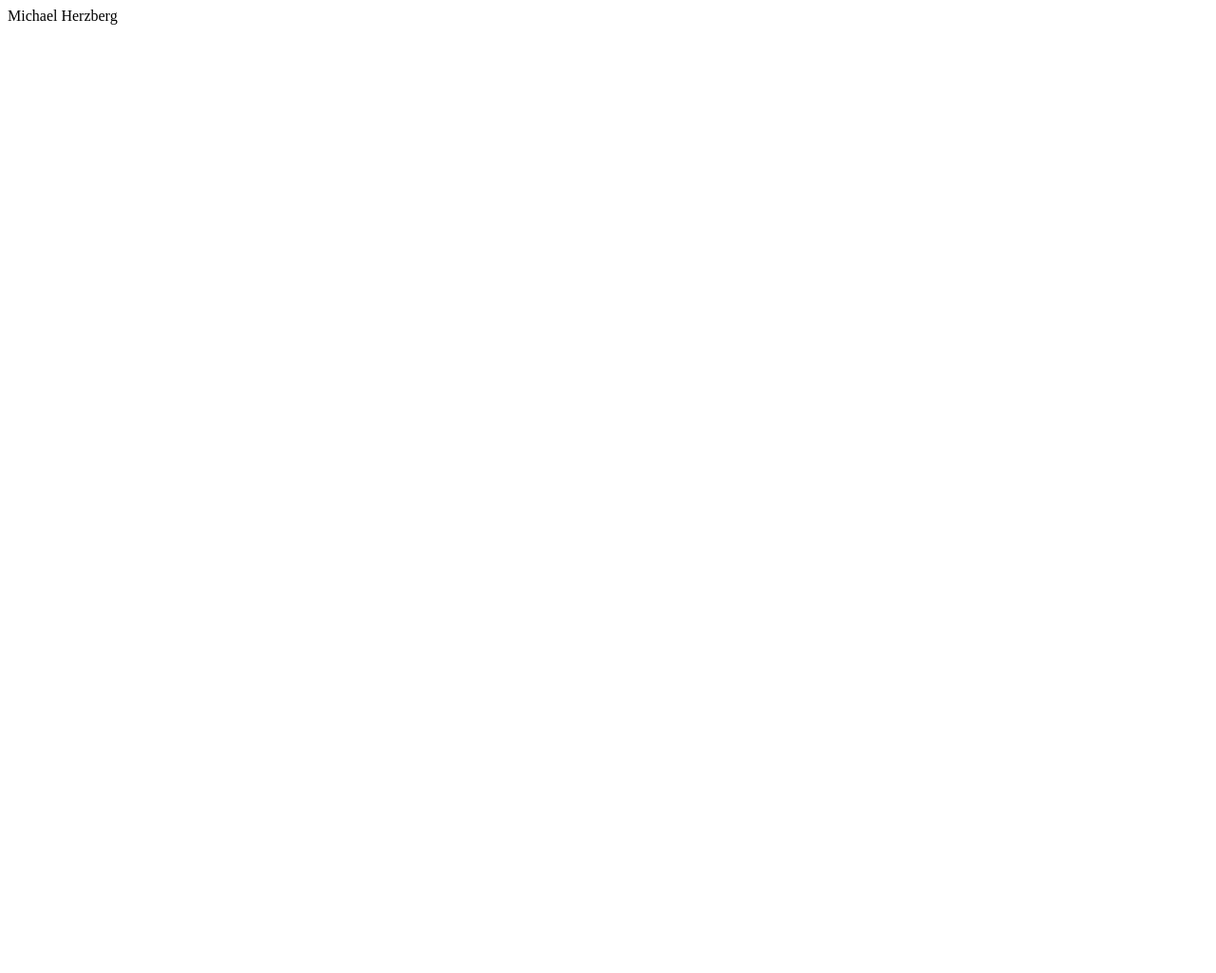
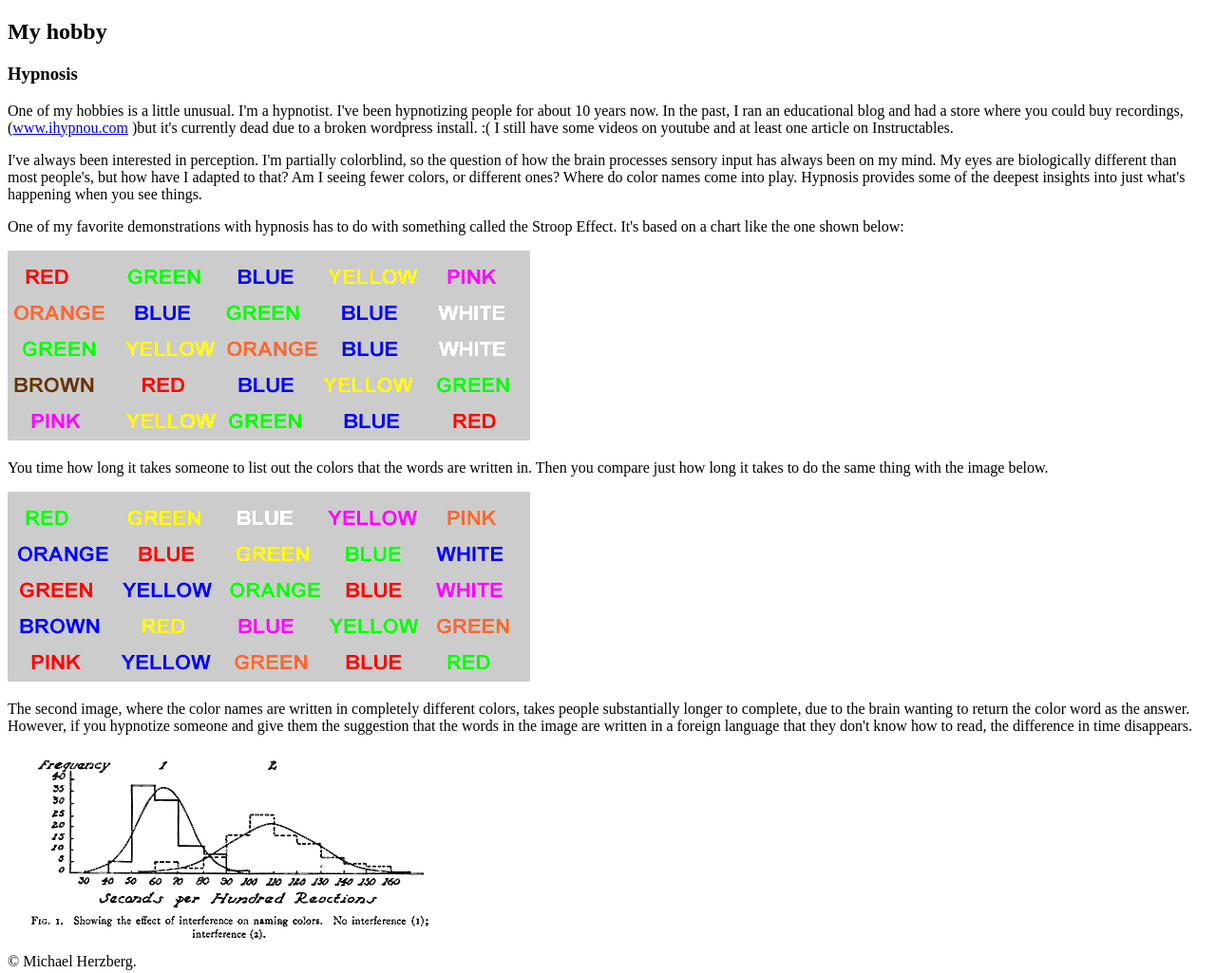
Before and after one commit to CueOminousMusic/html-me-something, a plain HTML site: page index.html in a window 1280 px wide. Shown: the whole page at 95% size. Before the commit the page ends 800 px from the top, so only its background shows below. Drawn offline with Linux system fonts and the light colour scheme.

Commit message:
Added html content and images

```diff
--- a/index.html
+++ b/index.html
@@ -1 +1,53 @@
-<p> Michael Herzberg </p>
+<!DOCTYPE html>
+<html>
+<head>
+	<title>HTML Me Something</title>
+</head>
+<body>
+<article>
+<header>
+<h1>My hobby</h1>
+<h3>Hypnosis</h3>
+</header>
+<p>
+One of my hobbies is a little unusual. I'm a hypnotist. I've been hypnotizing
+people for about 10 years now. In the past, I ran an educational blog and
+had a store where you could buy recordings, (<a href="www.ihypnou.com">www.ihypnou.com</a>
+ )but it's currently dead due to a broken wordpress install. :( I still have
+some videos on youtube and at least one article on Instructables.
+</p>
+<p>I've always been interested in perception. I'm partially colorblind, so the
+question of how the brain processes sensory input has always been on my mind.
+My eyes are biologically different than most people's, but how have I adapted
+to that? Am I seeing fewer colors, or different ones? Where do color names come
+into play.  Hypnosis provides some
+of the deepest insights into just what's happening when you see things.
+</p>
+<p>
+One of my favorite demonstrations with hypnosis has to do with something called
+the Stroop Effect.  It's based on a chart like the one shown below:
+</p>
+<img src="stroopa.gif">
+<p>
+You time how long it takes someone to list out the colors that the words are
+written in.  Then you compare just how long it takes to do the same thing with
+the image below.
+</p>
+<img src="stroopb.gif">
+<p>
+The second image, where the color names are written in completely different
+colors, takes people substantially longer to complete, due to the brain
+wanting to return the color word as the answer. However, if you hypnotize
+someone and give them the suggestion that the words in the image are written
+in a foreign language that they don't know how to read, the difference in time
+disappears.
+</p>
+<img src="Stroop-fig1-exp2.jpg" alt="The original graph showing the Stroop Effect">
+
+</article>
+
+<footer>
+&copy; Michael Herzberg.
+</footer>
+</body>
+</html>
```
Also changed, not shown: Stroop-fig1-exp2.jpg (added), stroopa.gif (added), stroopb.gif (added).
